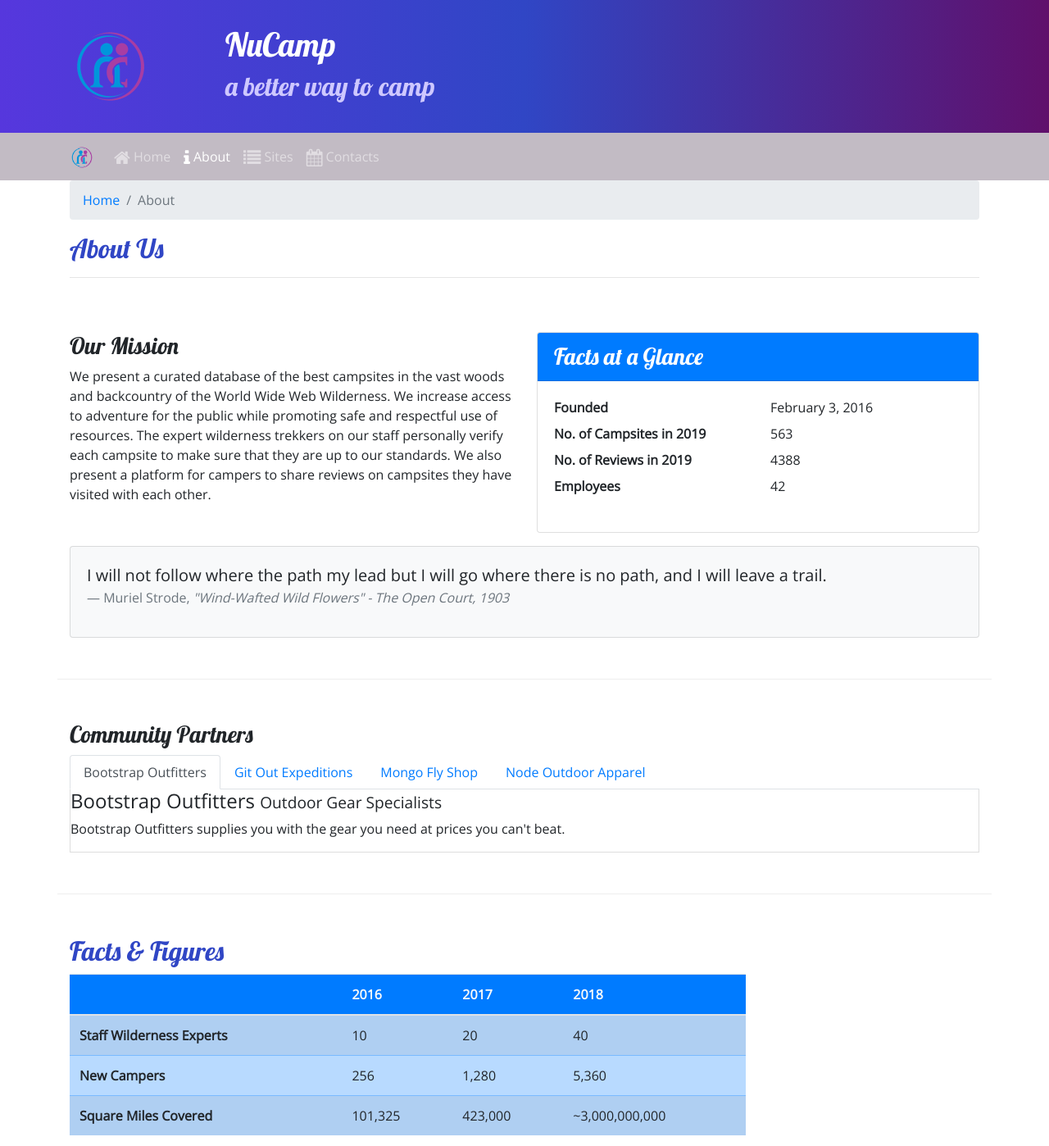
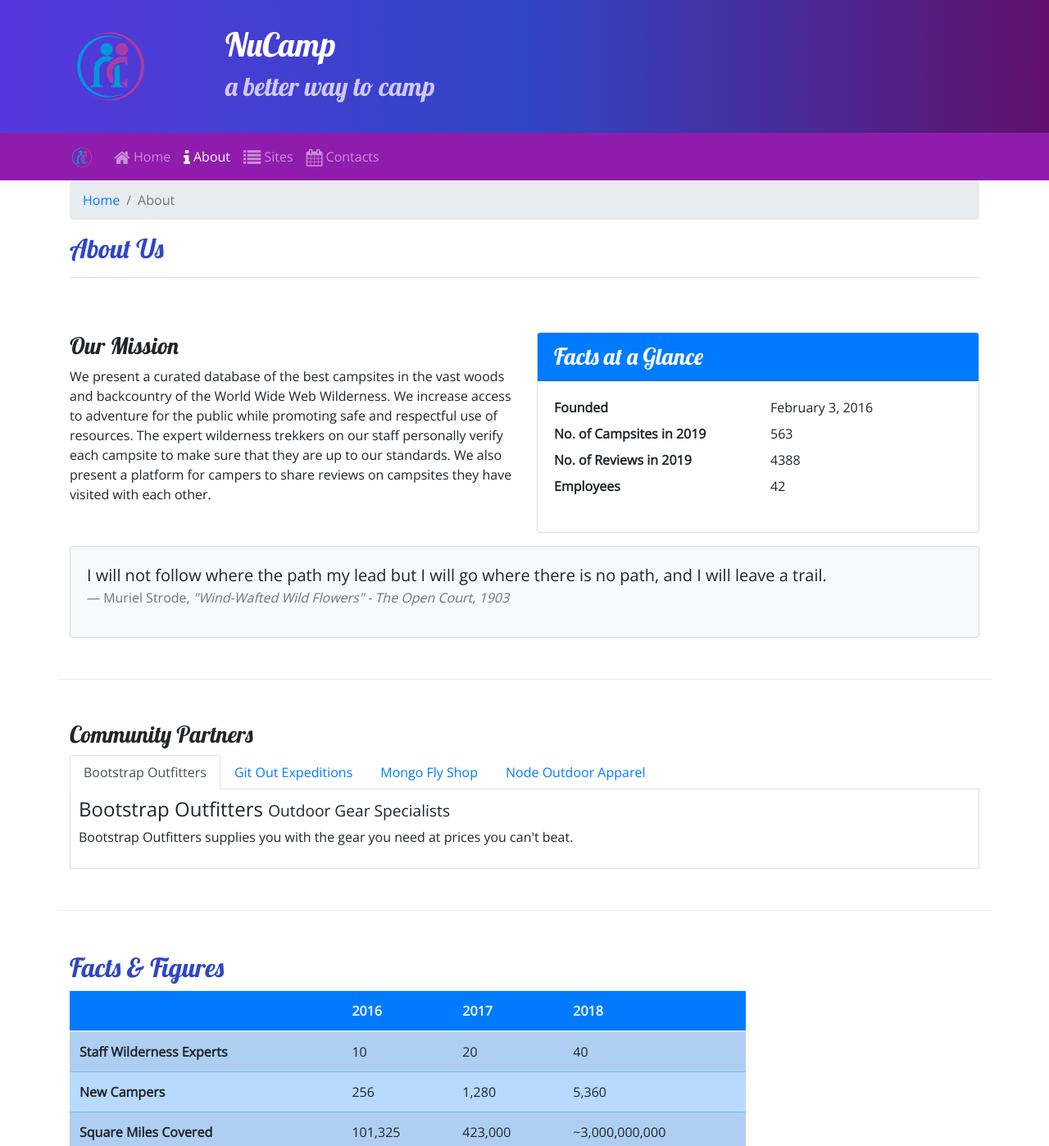
Before and after one commit to Jasmineeortiz411/Nucampsite, a website: page aboutus.html in a window 1280 px wide. Shown: the top 1398 px of the page at 82% size. Drawn offline with nearby package versions, Linux system fonts and the light colour scheme.

Commit message:
Fixes padding to Navigation Tabs

```diff
--- a/css/styles.css
+++ b/css/styles.css
@@ -33,11 +33,11 @@ header h2 {
 }
 
 .navbar-dark{
-    background-color:#c2bbc4;
+    background-color:#901CAD;
 }
 
 .tab-content {
     border: 1px solid #DDD;
     border-top:none;
-    padding:
+    padding: 10px;
 }
```
